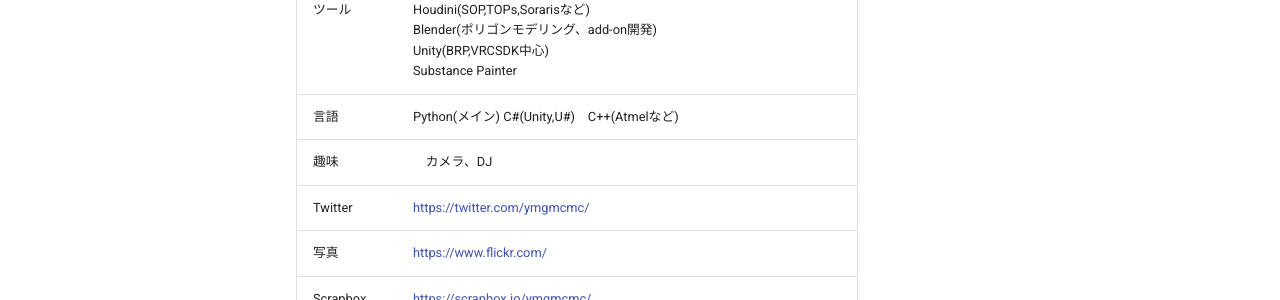
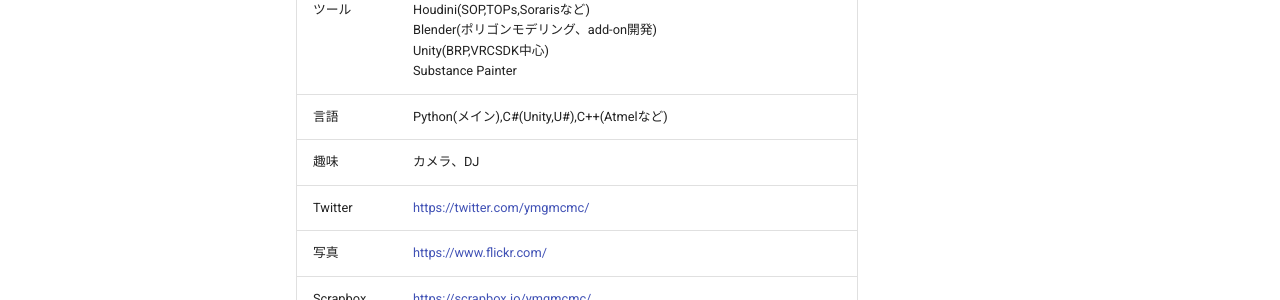
Before and after one commit to naoya-horai/documents, an MkDocs documentation site: the page built from docs/about.md, in a window 1280 px wide and 1135 px high. Shown: the part 663-963 px from the top of the window. Built offline with MkDocs 1.6.1 and Material for MkDocs 9.7.7, drawn with Linux system fonts in a browser that asks for light colours; comment, search, counter and statistics services are not loaded.

Commit message:
自己紹介の修正4

```diff
--- a/docs/about.md
+++ b/docs/about.md
@@ -4,13 +4,13 @@
 
 |              ||
 |------------| -------------------------------------------------------------------------------------------------- |
-|名前   | ymgmcmc                                                                   |
-|所属| 東京国際工科専門職大学 工科学部 情報工学科 IoTシステムコース 在学|
-|職業| フリーの3DCGエンジニア/モデラーとして活動中|
-|得意| Houdini,Blender,Substance Painterを用いた3Dプロップ、環境モデルの作成<br>Pythonを用いたツールの作成<br>VRChatワールドの制作進行など|
-|ツール| Houdini(SOP,TOPs,Sorarisなど)<br>Blender(ポリゴンモデリング、add-on開発)<br>Unity(BRP,VRCSDK中心)<br>Substance Painter|
-|言語| Python(メイン) C#(Unity,U#)　C++(Atmelなど)|
-|趣味|　カメラ、DJ|
+|名前|ymgmcmc                                                                   |
+|所属|東京国際工科専門職大学 工科学部 情報工学科 IoTシステムコース 在学|
+|職業|フリーの3DCGエンジニア/モデラーとして活動中|
+|得意|Houdini,Blender,Substance Painterを用いた3Dプロップ、環境モデルの作成<br>Pythonを用いたツールの作成<br>VRChatワールドの制作進行など|
+|ツール|Houdini(SOP,TOPs,Sorarisなど)<br>Blender(ポリゴンモデリング、add-on開発)<br>Unity(BRP,VRCSDK中心)<br>Substance Painter|
+|言語|Python(メイン),C#(Unity,U#),C++(Atmelなど)|
+|趣味|カメラ、DJ|
 |Twitter| https://twitter.com/ymgmcmc/|
 |写真|https://www.flickr.com/|
 |Scrapbox|https://scrapbox.io/ymgmcmc/|
```
